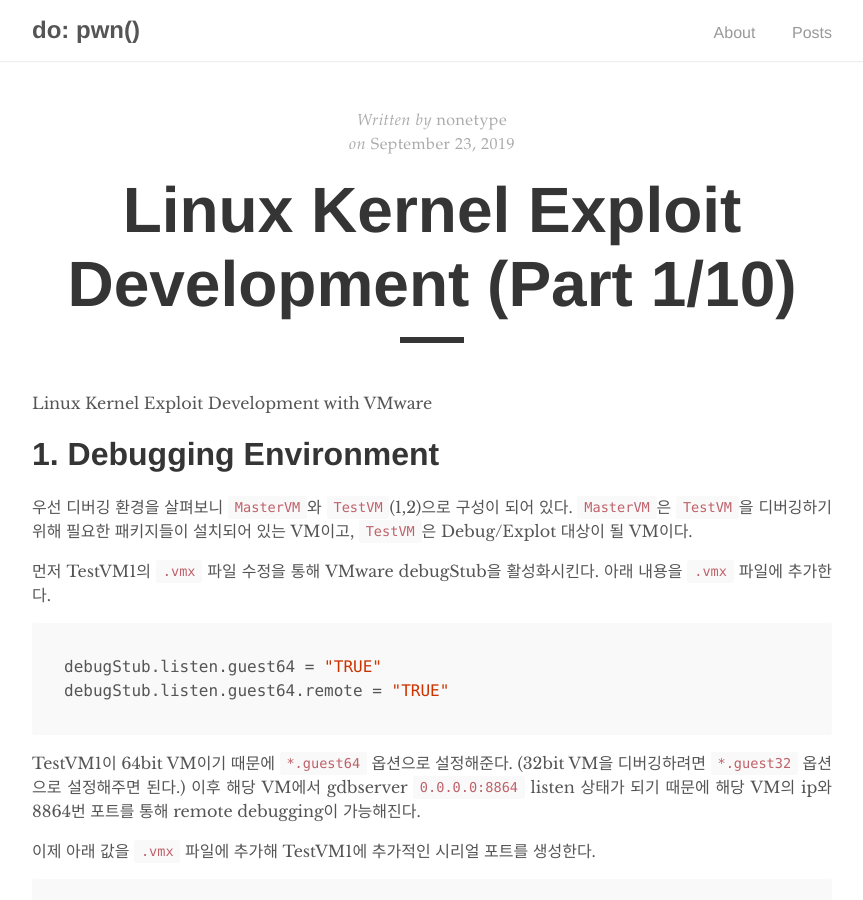
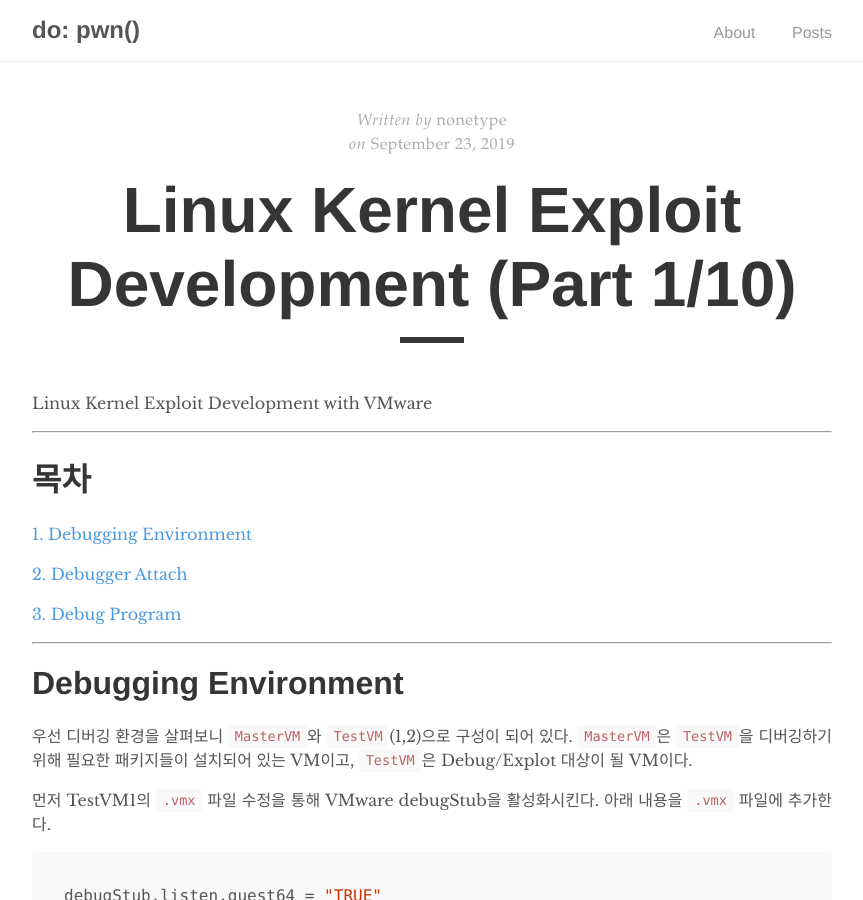
Before and after one commit to nonetype/old-blog-repo, a Jekyll site: the page built from _posts/2019-09-23-Linux-Kernel_Exploit-Development-lab1.md, in a window 1280 px wide and 900 px high. Shown: the whole window, without its empty margins (208-1071 px from the left). Built offline with Jekyll 4.4.1, drawn with Linux system fonts in a browser that asks for light colours; some web fonts are replaced; some of the changed text lies outside the part shown.

Commit message:
Updated post

```diff
--- a/_posts/2019-09-23-Linux-Kernel_Exploit-Development-lab1.md
+++ b/_posts/2019-09-23-Linux-Kernel_Exploit-Development-lab1.md
@@ -6,7 +6,19 @@ author: "nonetype"
 
 Linux Kernel Exploit Development with VMware
 
-# 1. Debugging Environment
+---
+# 목차
+[1. Debugging Environment](#debugging-environment)
+
+
+[2. Debugger Attach](#debugger-attach)
+
+
+[3. Debug Program](#debug-program)
+
+---
+
+# Debugging Environment
 우선 디버깅 환경을 살펴보니 `MasterVM`와 `TestVM`(1,2)으로 구성이 되어 있다.
 `MasterVM`은 `TestVM`을 디버깅하기 위해 필요한 패키지들이 설치되어 있는 VM이고,
 `TestVM`은 Debug/Explot 대상이 될 VM이다.
```
Also changed, not shown: other parts of _posts/2019-09-23-Linux-Kernel_Exploit-Development-lab1.md (+2 -2 lines).
